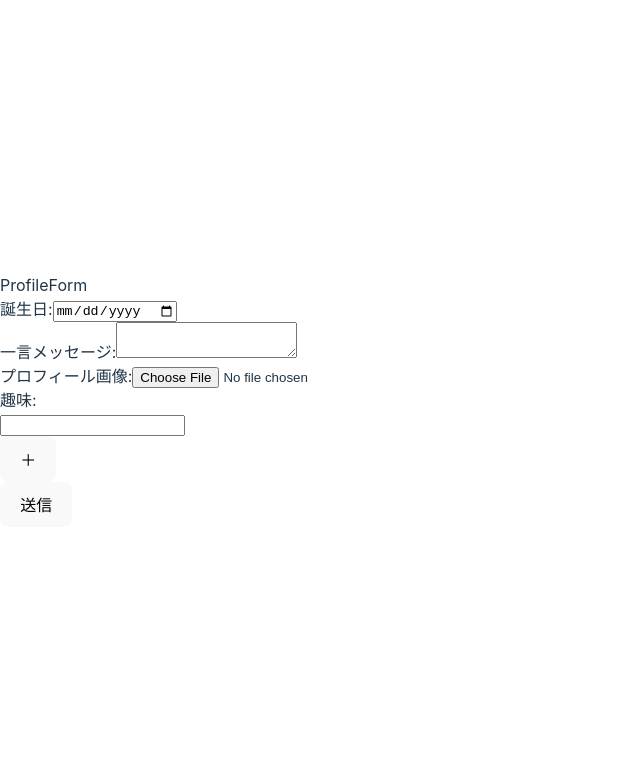
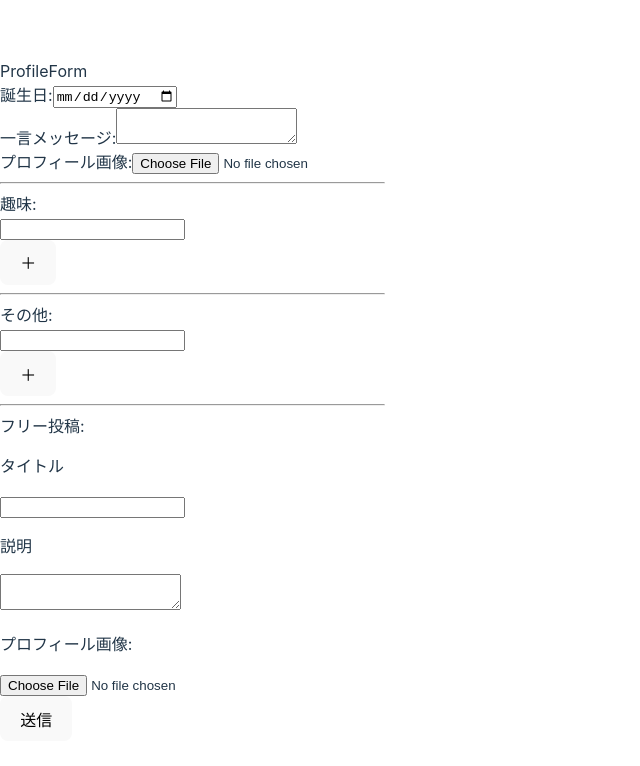
Before and after one commit to s-sawa/linkard-react-client, a React (Vite) app: page /profile/setup in a window 1280 px wide. Shown: the top 766 px of the page, without its empty margins (0-640 px from the left). Built offline with nearby package versions, Linux system fonts and the light colour scheme.

Commit message:
その他項目のフォーム設定

```diff
--- a/src/pages/ProfileForm/ProfileForm.jsx
+++ b/src/pages/ProfileForm/ProfileForm.jsx
@@ -7,24 +7,44 @@ const ProfileForm = () => {
   const { register, handleSubmit, errors, control } = useForm({
     defaultValues: {
       hobbies: [{ hobby: "" }],
+      others: [{ other: "" }],
     },
   });
 
-  const { fields, append } = useFieldArray({
+  const { fields, append: appendHobbies } = useFieldArray({
     control,
     name: "hobbies",
   });
+  const { fields: fieldsOther, append: appendOther } = useFieldArray({
+    control,
+    name: "others",
+  });
 
+  // profile画像
   const [image, setImage] = useState(null);
+  // フリー投稿画像
+  const [freeImage, setFreeImage] = useState(null);
   const [token, setToken] = useState(Cookies.get("token") || null);
 
   const onImageChange = (event) => {
+    // eventで選択された画像ファイルをfile格納
     const file = event.target.files[0];
+    // imageをfileに更新する
     setImage(file);
+  };
+  const onFreeImageChange = (event) => {
+    // eventで選択された画像ファイルをfile格納
+    const file = event.target.files[0];
+    // imageをfileに更新する
+    setFreeImage(file);
   };
 
   const onSubmit = async (data) => {
     const formData = new FormData();
+    // appendを使ってobject形式で、formDataに入れていく
+    // ()の中のキー (birthday)はテーブルのカラム名と一致させる
+    // バリューのdataはhook-formのregisterで登録した入力値が入っている
+    console.log(data);
     formData.append("birthday", data.birthday);
     formData.append("comment", data.comment);
 
@@ -32,8 +52,18 @@ const ProfileForm = () => {
       formData.append(`hobbies[${index}][hobby]`, hobbyObj.hobby);
     });
 
+    data.others.forEach((otherObj, index) => {
+      formData.append(`others[${index}][name]`, otherObj.other);
+    });
+
+    formData.append("title", data.title);
+    formData.append("description", data.description);
+
     if (image) {
       formData.append("profile_image", image);
+    }
+    if (freeImage) {
+      formData.append("free_image", image);
     }
     console.log([...formData.entries()]);
 
@@ -73,7 +103,9 @@ const ProfileForm = () => {
         </div>
         <div>
           <label>プロフィール画像:</label>
+          {/* 画像が選択されたらonImageChange関数が実行される */}
           <input type="file" accept="image/*" onChange={onImageChange} />
+          {/* 選択画像の表示 */}
           {image && (
             <img
               src={URL.createObjectURL(image)}
@@ -84,8 +116,10 @@ const ProfileForm = () => {
         </div>
 
         <div>
+          <hr />
           <label>趣味:</label>
-          {fields.map((field, index) => (
+          {fields &&
+            fields.map((field, index) => (
               <div key={field.id}>
                 <input
                   name={`hobbies[${index}].hobby`}
@@ -94,9 +128,47 @@ const ProfileForm = () => {
                 />
               </div>
             ))}
-          <button type="button" onClick={() => append({ hobby: "" })}>
+          <button type="button" onClick={() => appendHobbies({ hobby: "" })}>
             ＋
           </button>
+        </div>
+        <div>
+          <hr />
+          <label>その他:</label>
+          {fieldsOther &&
+            fieldsOther.map((field, index) => (
+              <div key={field.id}>
+                <input
+                  name={`others[${index}].name`}
+                  {...register(`others[${index}].name`)}
+                  defaultValue={field.name}
+                />
+              </div>
+            ))}
+          <button type="button" onClick={() => appendOther({ other: "" })}>
+            ＋
+          </button>
+        </div>
+
+        {/* フリー投稿 */}
+        <div>
+          <hr />
+          <label>フリー投稿:</label>
+          <p>タイトル</p>
+          <input type="text" name="title" {...register("title")} />
+          <p>説明</p>
+          <textarea name="description" {...register("description")}></textarea>
+          <p>プロフィール画像:</p>
+          {/* 画像が選択されたらonImageChange関数が実行される */}
+          <input type="file" accept="image/*" onChange={onFreeImageChange} />
+          {/* 選択画像の表示 */}
+          {freeImage && (
+            <img
+              src={URL.createObjectURL(freeImage)}
+              alt="フリー投稿画像"
+              style={{ width: "100px", height: "100px" }}
+            />
+          )}
         </div>
 
         <div>
```
Lines whose indentation alone changed are shown as unchanged.
